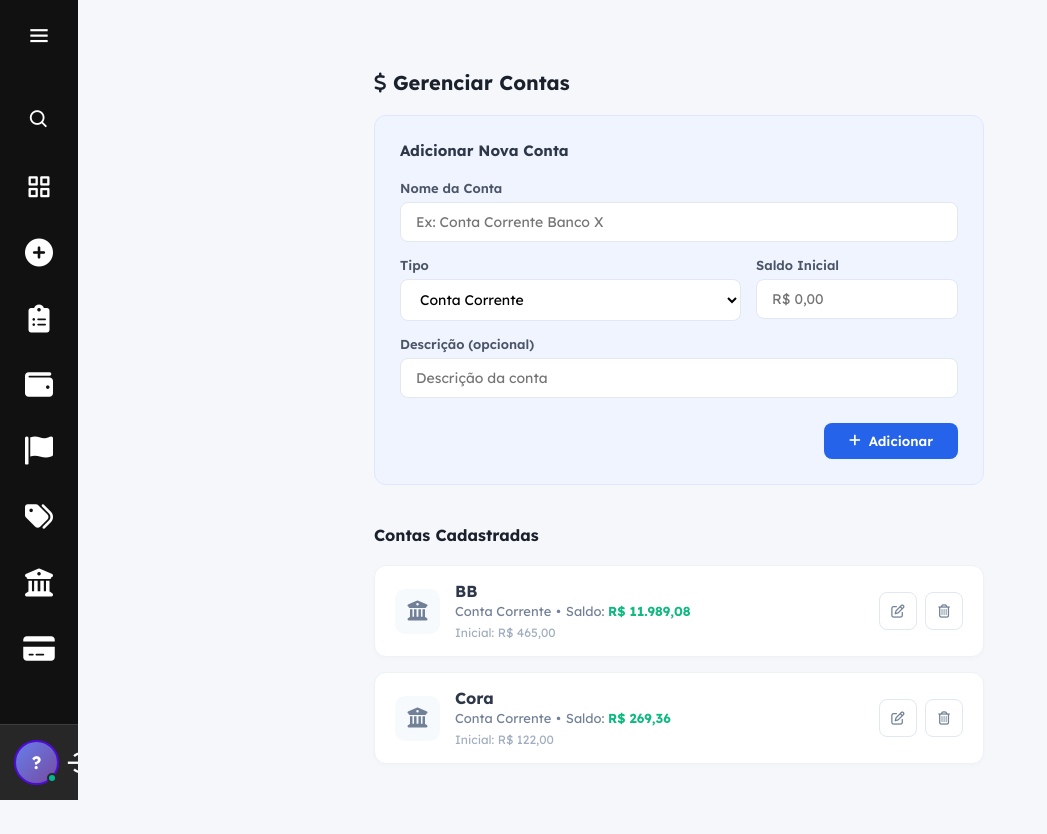
After one commit to Silvaskrtt/ledger, a Django app: page /menegementAccount/ in a window 1280 px wide. The commit adds this page. Shown: the whole page, without its empty margins (0-1047 px from the left). Run offline with Django 5.2, Linux system fonts and the light colour scheme.

Commit message:
feat: new files.

```diff
--- /dev/null
+++ b/frontend/static/css/account_management/account_management.css
@@ -0,0 +1,170 @@
+.container-accounts {
+    max-width: 650px;
+    margin: 40px auto;
+    padding: 0 20px;
+    font-family: 'Lexend', sans-serif;
+}
+
+.header-row h2 {
+    font-size: 20px;
+    color: #1a202c;
+    margin-bottom: 20px;
+}
+
+/* CARD DO FORMULÁRIO */
+.account-form-card {
+    background: #f0f4ff; /* Azul bem claro do fundo do form */
+    border-radius: 12px;
+    padding: 25px;
+    border: 1px solid #e0e7ff;
+    margin-bottom: 40px;
+}
+
+.form-title {
+    font-size: 15px;
+    font-weight: 700;
+    color: #2d3748;
+    margin-bottom: 20px;
+}
+
+.vertical-form {
+    display: flex;
+    flex-direction: column;
+    gap: 15px;
+}
+
+.form-row {
+    display: flex;
+    gap: 15px;
+}
+
+.flex-1 { flex: 1; }
+.flex-2 { flex: 2; }
+
+.field-group {
+    display: flex;
+    flex-direction: column;
+    gap: 6px;
+}
+
+.field-group label {
+    font-size: 13px;
+    font-weight: 600;
+    color: #4a5568;
+}
+
+.field-group input, .field-group select {
+    padding: 10px 15px;
+    border-radius: 8px;
+    border: 1px solid #e2e8f0;
+    background: #fff;
+    font-size: 14px;
+}
+
+.form-actions {
+    display: flex;
+    justify-content: flex-end;
+    margin-top: 10px;
+}
+
+.btn-primary {
+    background: #2563eb; /* Azul do botão Adicionar */
+    color: #fff;
+    border: none;
+    padding: 10px 25px;
+    border-radius: 8px;
+    font-weight: 600;
+    cursor: pointer;
+    display: flex;
+    align-items: center;
+    gap: 8px;
+}
+
+/* LISTAGEM */
+.section-subtitle {
+    font-size: 16px;
+    font-weight: 700;
+    margin-bottom: 20px;
+    color: #1a202c;
+}
+
+.account-list {
+    display: flex;
+    flex-direction: column;
+    gap: 15px;
+}
+
+.account-item {
+    background: #fff;
+    border: 1px solid #edf2f7;
+    border-radius: 12px;
+    padding: 15px 20px;
+    display: flex;
+    justify-content: space-between;
+    align-items: center;
+    box-shadow: 0 2px 4px rgba(0,0,0,0.02);
+}
+
+.account-main {
+    display: flex;
+    align-items: center;
+    gap: 15px;
+}
+
+.account-icon {
+    width: 45px;
+    height: 45px;
+    background: #f7fafc;
+    border-radius: 10px;
+    display: flex;
+    align-items: center;
+    justify-content: center;
+    font-size: 20px;
+    color: #718096;
+}
+
+.account-details .name-line strong {
+    font-size: 16px;
+    color: #2d3748;
+}
+
+.info-line {
+    font-size: 13px;
+    color: #718096;
+    margin: 2px 0;
+    display: flex;
+    align-items: center;
+    gap: 5px;
+}
+
+.dot { font-weight: bold; }
+
+.positive {
+    color: #10b981; /* Verde do saldo */
+    font-weight: 700;
+}
+
+.initial-value {
+    font-size: 12px;
+    color: #a0aec0;
+}
+
+/* BOTÕES DE AÇÃO */
+.item-actions {
+    display: flex;
+    gap: 8px;
+}
+
+.action-btn {
+    width: 38px;
+    height: 38px;
+    border-radius: 8px;
+    border: 1px solid #e2e8f0;
+    background: #fff;
+    cursor: pointer;
+    color: #718096;
+    transition: 0.2s;
+}
+
+.action-btn.edit:hover { background: #f0f4ff; color: #2563eb; }
+.action-btn.delete:hover { background: #fff5f5; color: #e53e3e; }
--- /dev/null
+++ b/frontend/templates/account/account_management.html
@@ -0,0 +1,108 @@
+{% extends 'base.html' %}
+{% load static %}
+
+{% block title %}Gerenciar Contas - Ledger{% endblock %}
+
+{% block extra_css %}
+<link rel="stylesheet" href="{% static 'css/account_management/account_management.css' %}">
+<link rel="stylesheet" href="https://cdnjs.cloudflare.com/ajax/libs/font-awesome/6.0.0/css/all.min.css">
+{% endblock %}
+
+{% block content %}
+<div class="container-accounts">
+
+    <div class="header-row">
+        <h2><i class="fa-solid fa-dollar-sign"></i> Gerenciar Contas</h2>
+    </div>
+
+    <div class="account-form-card">
+        <h3 class="form-title">Adicionar Nova Conta</h3>
+
+        <form method="POST" class="vertical-form">
+            <div class="field-group">
+                <label>Nome da Conta</label>
+                <input type="text" name="nome" placeholder="Ex: Conta Corrente Banco X">
+            </div>
+
+            <div class="form-row">
+                <div class="field-group flex-2">
+                    <label>Tipo</label>
+                    <select name="tipo">
+                        <option value="corrente">Conta Corrente</option>
+                        <option value="poupanca">Poupança</option>
+                        <option value="investimento">Investimento</option>
+                    </select>
+                </div>
+                <div class="field-group flex-1">
+                    <label>Saldo Inicial</label>
+                    <input type="text" name="saldo" placeholder="R$ 0,00">
+                </div>
+            </div>
+
+            <div class="field-group">
+                <label>Descrição (opcional)</label>
+                <input type="text" name="descricao" placeholder="Descrição da conta">
+            </div>
+
+            <div class="form-actions">
+                <button type="submit" class="btn-primary">
+                    <i class="fa-solid fa-plus"></i> Adicionar
+                </button>
+            </div>
+        </form>
+    </div>
+
+    <div class="list-section">
+        <h3 class="section-subtitle">Contas Cadastradas</h3>
+
+        <div class="account-list">
+            <div class="account-item">
+                <div class="account-main">
+                    <div class="account-icon">
+                        <i class="fa-solid fa-building-columns"></i>
+                    </div>
+                    <div class="account-details">
+                        <div class="name-line">
+                            <strong>BB</strong>
+                        </div>
+                        <div class="info-line">
+                            <span>Conta Corrente</span>
+                            <span class="dot">•</span>
+                            <span class="balance-text">Saldo: <span class="positive">R$ 11.989,08</span></span>
+                        </div>
+                        <span class="initial-value">Inicial: R$ 465,00</span>
+                    </div>
+                </div>
+                <div class="item-actions">
+                    <button class="action-btn edit"><i class="fa-regular fa-pen-to-square"></i></button>
+                    <button class="action-btn delete"><i class="fa-regular fa-trash-can"></i></button>
+                </div>
+            </div>
+
+            <div class="account-item">
+                <div class="account-main">
+                    <div class="account-icon">
+                        <i class="fa-solid fa-building-columns"></i>
+                    </div>
+                    <div class="account-details">
+                        <div class="name-line">
+                            <strong>Cora</strong>
+                        </div>
+                        <div class="info-line">
+                            <span>Conta Corrente</span>
+                            <span class="dot">•</span>
+                            <span class="balance-text">Saldo: <span class="positive">R$ 269,36</span></span>
+                        </div>
+                        <span class="initial-value">Inicial: R$ 122,00</span>
+                    </div>
+                </div>
+                <div class="item-actions">
+                    <button class="action-btn edit"><i class="fa-regular fa-pen-to-square"></i></button>
+                    <button class="action-btn delete"><i class="fa-regular fa-trash-can"></i></button>
+                </div>
+            </div>
+        </div>
+    </div>
+
+</div>
+{% endblock %}
```
Also changed, not shown: frontend/static/css/card_credit/card_credit.css (+106 -36 lines), frontend/static/css/categories_management/categories_management.css (added, +149 -0 lines), frontend/templates/card_credit/card_credit.html (+15 -36 lines), frontend/templates/categories_management/categories_management.html (added, +105 -0 lines).
